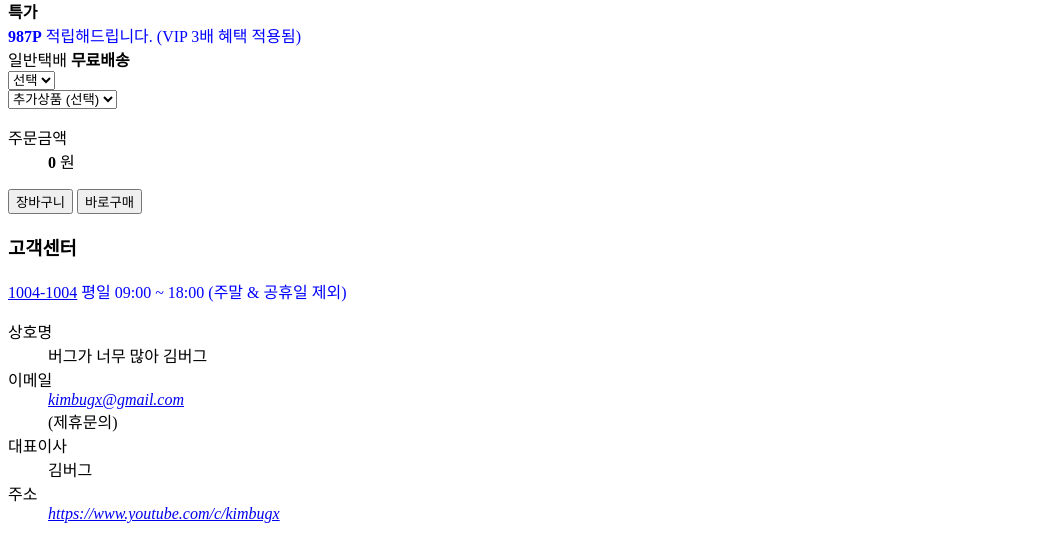
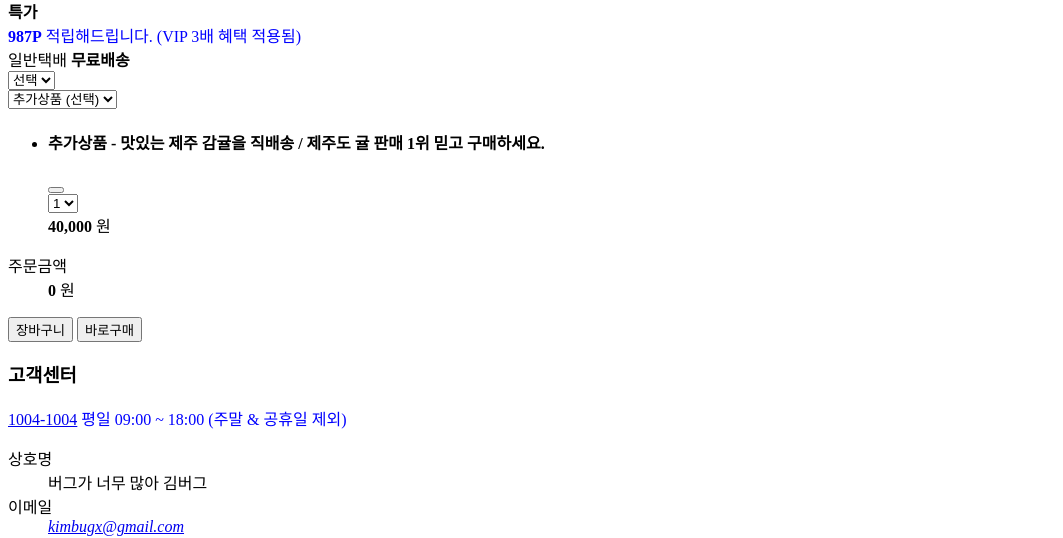
Before and after one commit to premiuncarrotshop/Tomorrow-House, a website: page index.html in a window 1280 px wide. Shown: the part 6283-6821 px from the top of the page, without its empty margins (0-1063 px from the left). Drawn offline with nearby package versions, Linux system fonts and the light colour scheme.

Commit message:
🚧 Markup checkout related elements

```diff
--- a/index.html
+++ b/index.html
@@ -515,6 +515,49 @@
                 </div>
               </div>
 
+              <div class="order-checkout">
+                <ul class="checkout-list">
+                  <li class="checkout-item">
+                    <div class="checkout-card">
+                      <header class="checkout-header">
+                        <h4 class="checkout-title">
+                          추가상품 - 맛있는 제주 감귤을 직배송 / 제주도 귤 판매
+                          1위 믿고 구매하세요.
+                        </h4>
+
+                        <button
+                          class="delete-button"
+                          type="button"
+                          aria-label="해당 상품 삭제하기"
+                        >
+                          <i class="ic-close" aria-hidden="true"></i>
+                        </button>
+                      </header>
+
+                      <footer class="checkout-footer">
+                        <div class="checkout-select">
+                          <select id="checkout-item-1">
+                            <option value="1">1</option>
+                            <option value="2">2</option>
+                            <option value="3">3</option>
+                            <option value="4">4</option>
+                            <option value="5">5</option>
+                          </select>
+                          <i class="ic-caret" aria-hidden="true"></i>
+                        </div>
+
+                        <output class="checkout-output" for="checkout-item-1">
+                          <div class="price-16">
+                            <strong class="amount">40,000</strong>
+                            <span class="currency">원</span>
+                          </div>
+                        </output>
+                      </footer>
+                    </div>
+                  </li>
+                </ul>
+              </div>
+
               <dl class="order-summary">
                 <dt>주문금액</dt>
                 <dd>
```
